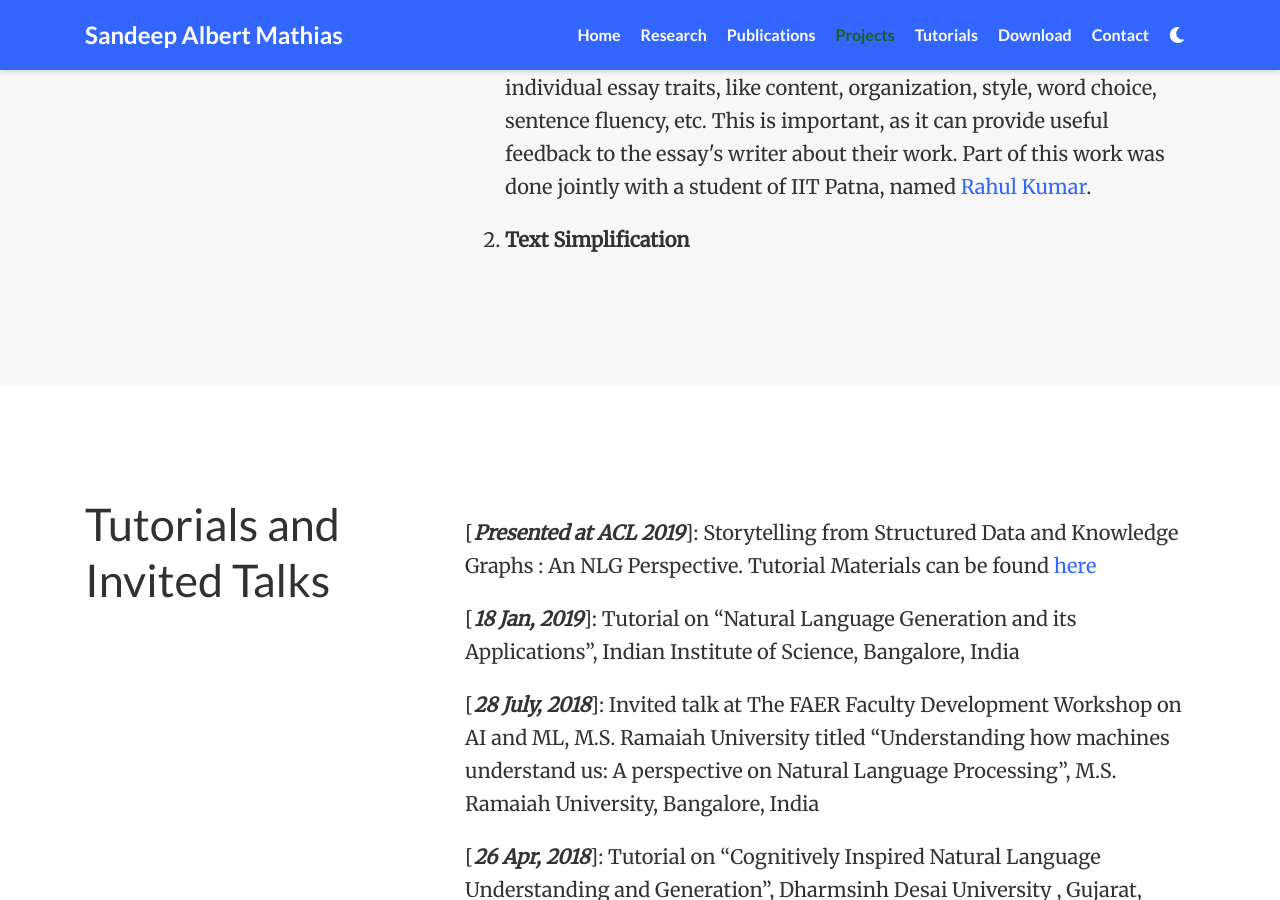
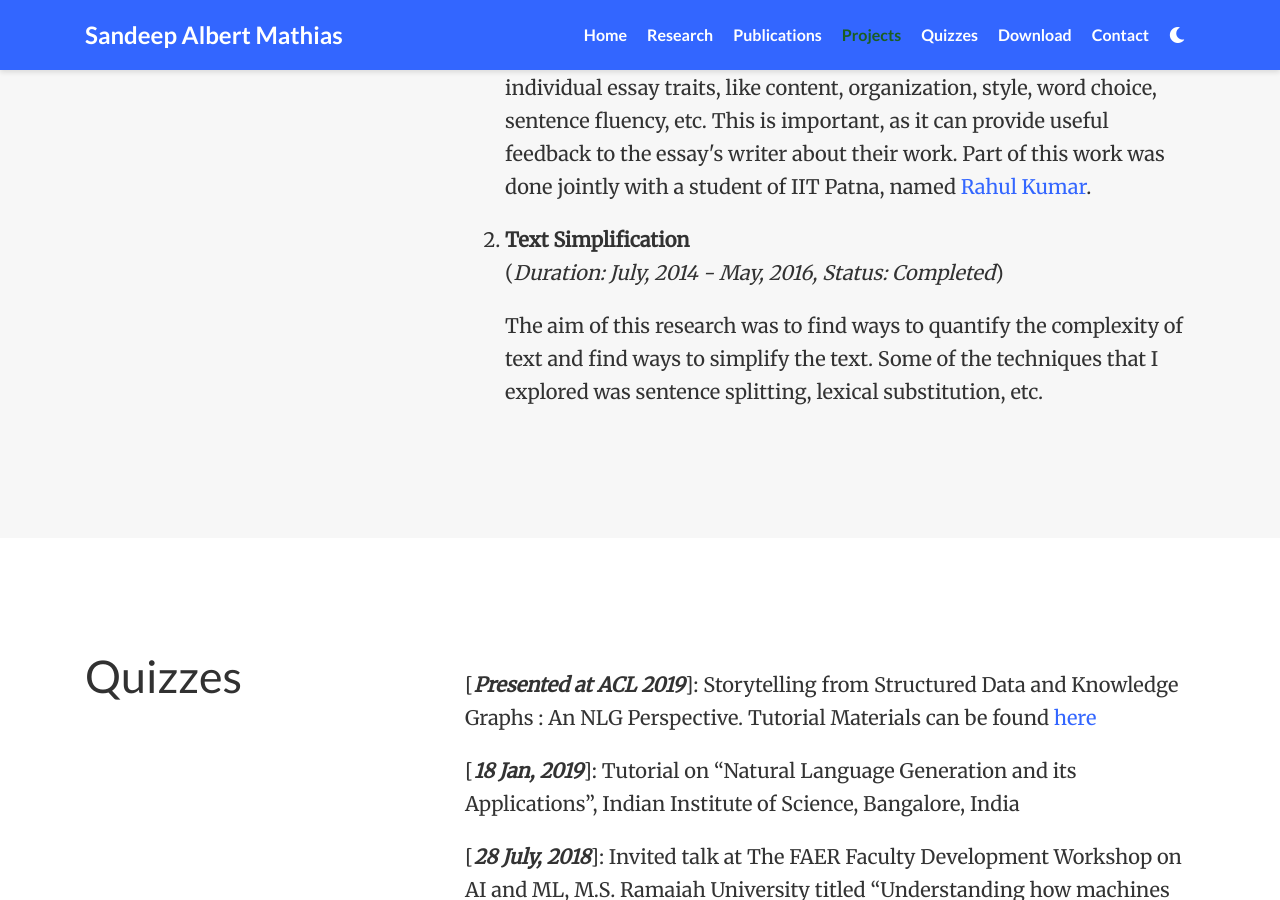
Before and after one commit to lwsam/lwsam.github.io, a Jekyll site: the page index.html, which Jekyll copies as it is, in a window 1280 px wide and 900 px high, scrolled down 3009 px. Built offline with Jekyll 4.4.1, drawn with Linux system fonts in a browser that asks for light colours; nearby versions of some CDN libraries; Markdown is read by kramdown in place of the engine named in the settings; a style sheet for code colours, icons or effects is not loaded.

Commit message:
Update index.html

```diff
--- a/index.html
+++ b/index.html
@@ -86,7 +86,7 @@
         </li>
         <li class="nav-item">
           <a class="nav-link" href="/#talks" data-target="#talks">
-            <span>Tutorials</span>
+            <span>Quizzes</span>
           </a>
         </li>
         <li class="nav-item">
@@ -262,6 +262,8 @@
 	<p>Another aspect of AEG which we looked at was trait-specific automatic essay grading, where, instead of scoring the entire essay, we score individual essay traits, like content, organization, style, word choice, sentence fluency, etc. This is important, as it can provide useful feedback to the essay's writer about their work. Part of this work was done jointly with a student of IIT Patna, named <a href="https://www.linkedin.com/in/rahul-kumar943/">Rahul Kumar</a>.</p>
 	</li>
 	<li><strong>Text Simplification</strong>
+	<p>(<em>Duration: July, 2014 - May, 2016, Status: Completed</em>)</p>
+	<p>The aim of this research was to find ways to quantify the complexity of text and find ways to simplify the text. Some of the techniques that I explored was sentence splitting, lexical substitution, etc.</p>
 	</li>
 	</ol>
 </p>
@@ -275,7 +277,7 @@
     <div class="container">
 <div class="row">
   <div class="col-12 col-lg-4 section-heading">
-    <h1>Tutorials and Invited Talks</h1>
+    <h1>Quizzes</h1>
   </div>
   <div class="col-12 col-lg-8">
 <p><p>[<em><strong>Presented at ACL 2019</strong></em>]: Storytelling from Structured Data and Knowledge Graphs : An NLG Perspective. Tutorial Materials can be found <a href="https://sites.google.com/view/acl-19-nlg">here</a></p>
```
